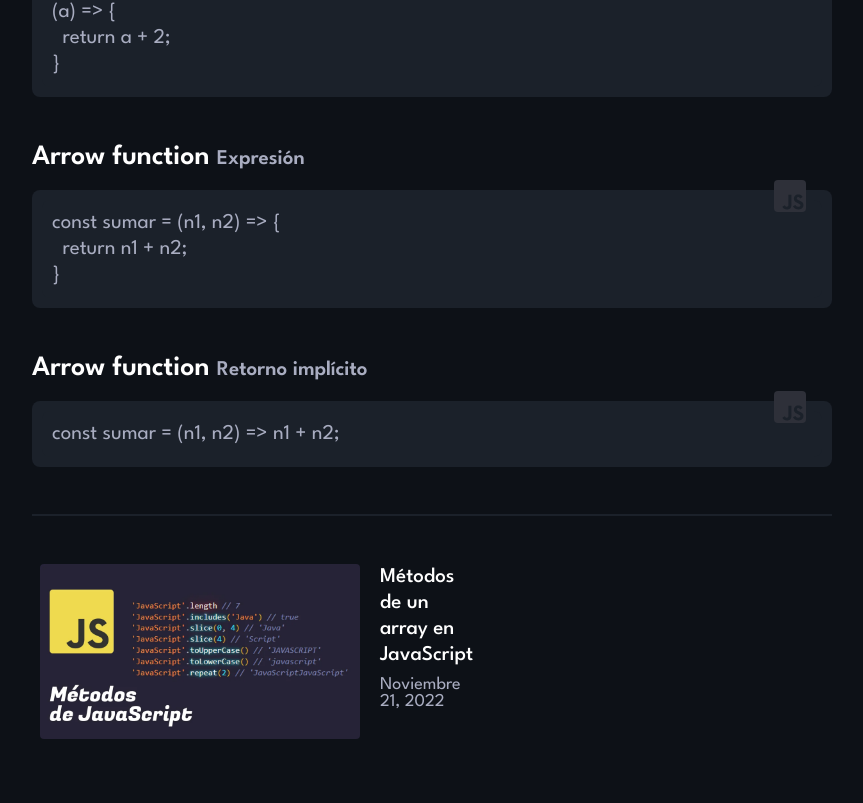
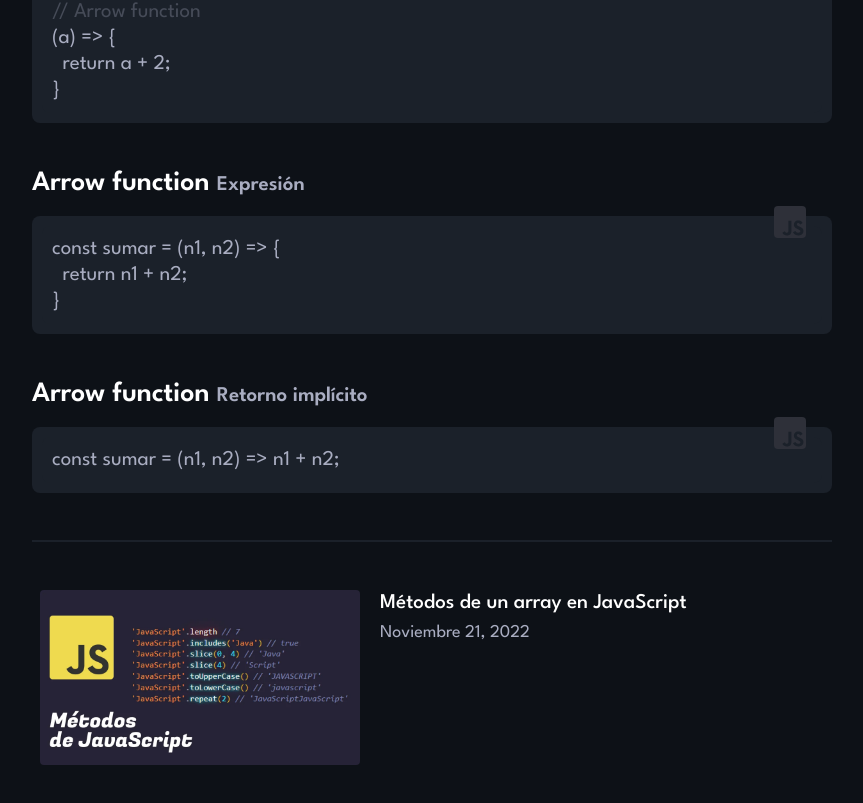
Before and after one commit to AlexisPaez11/website, a React (Create React App) app: page /Blog/FuncionesJavaScript in a window 1280 px wide. Shown: the part 1590-2393 px from the top of the page, without its empty margins (208-1071 px from the left). Built offline with nearby package versions, Linux system fonts and the light colour scheme.

Commit message:
article recomend css

```diff
--- a/src/index.css
+++ b/src/index.css
@@ -399,7 +399,6 @@ nav .nav-menu-item a {
 .scrollToTopButton svg path {
     fill: var(--color-text);
 }
-
 
 
 
@@ -912,12 +911,12 @@ table th.align-left {
 /* BOOK */
 .recommended-articles {
     padding: 4rem 0;
-    display: grid;
-    align-content: flex-start;
-    grid-auto-flow: row;
-    justify-content: left;
+    display: flex;
+    flex-direction: row;
     gap: 2rem;
-    grid-template-columns: repeat(auto-fill, minmax(26rem, 31.6rem));
+}
+.recommended-articles .article {
+    max-width: 80rem
 }
 /* ____________ ARTICLE PAGE _____________ */
 /* ____________ ABOUT ME _____________ */
--- a/src/pages/articles/FuncionesJavaScript.jsx
+++ b/src/pages/articles/FuncionesJavaScript.jsx
@@ -68,8 +68,8 @@ const FuncionesJavaScript = () => {
 <p>Se elimina la palabra <span className='marked'>function</span> y se le agrega una flecha <span className='marked'>{'=>'}</span> entre el argumento y el corchete.</p>
 <pre><div className='lenguaje'><SiJavascript /></div><code>
 <span className='comment'>{'//'} Functión tradicional</span>
-{
-`function (a) {
+{`
+function (a) {
 	return a + 2;
 }`
 }
```
